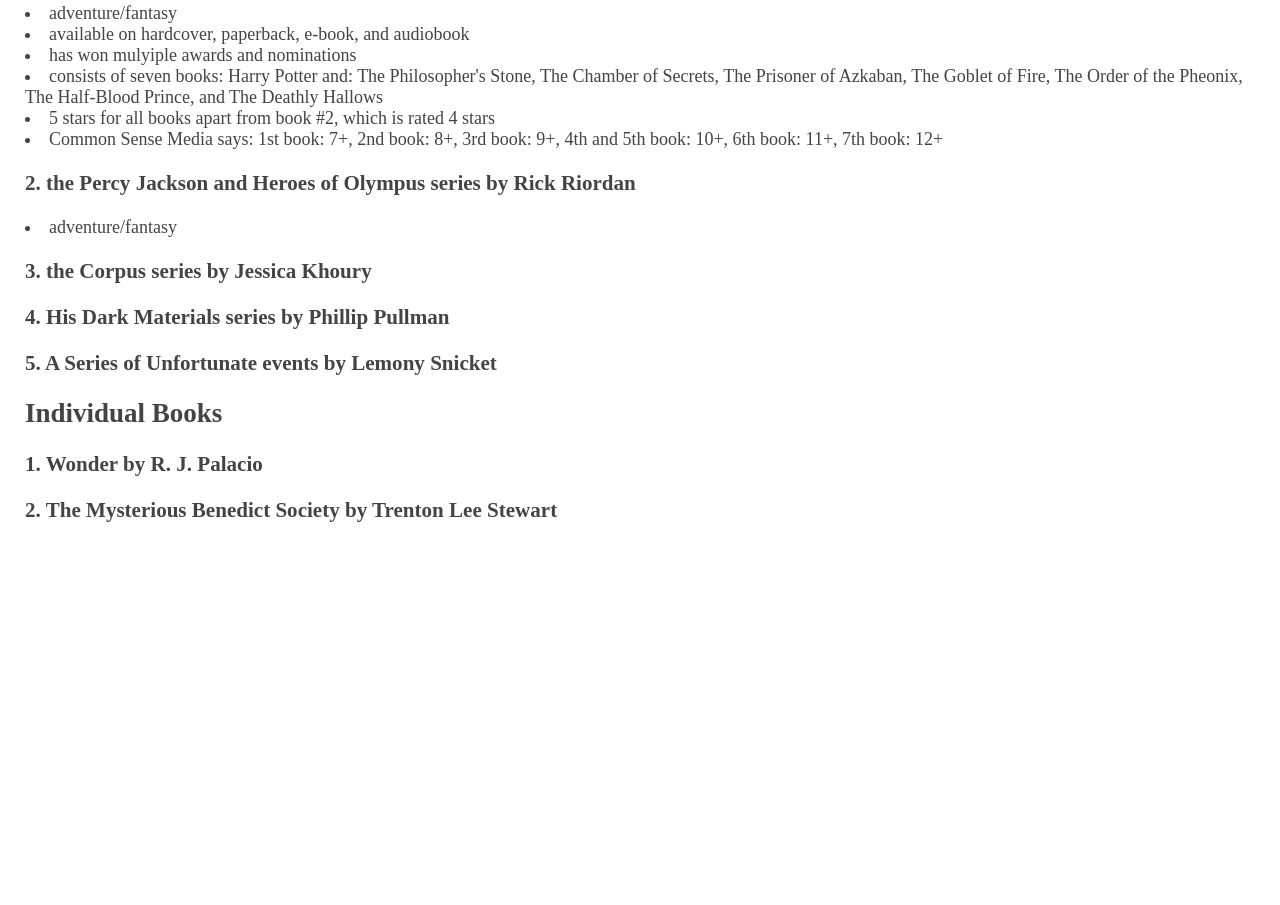
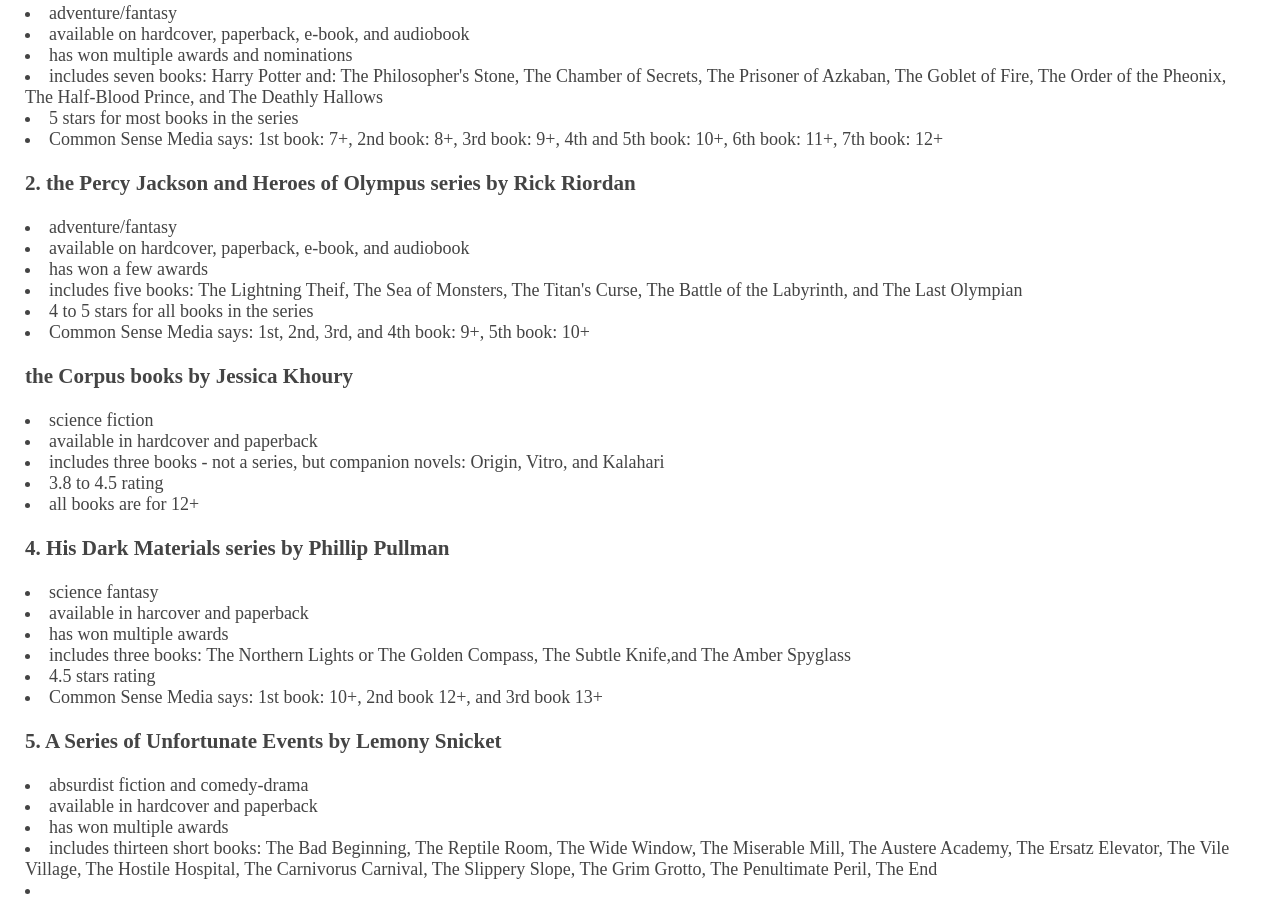
Before and after one commit to ag-tcsb/ag-tcsb.github.io, a plain HTML site: page index.html in a window 1280 px wide. Shown: the part 236-1141 px from the top of the page. Before the commit the page ends 800 px from the top, so only its background shows below. Drawn offline with Linux system fonts and the light colour scheme.

Commit message:
update index.html

```diff
--- a/index.html
+++ b/index.html
@@ -16,19 +16,37 @@
   <h3> 1.  the Harry Potter series by J.K. Rowling </h3>
     <li>  adventure/fantasy </li>
     <li>  available on hardcover, paperback, e-book, and audiobook </li>
-  <li>  has won mulyiple awards and nominations </li>
-  <li>  consists of seven books: Harry Potter and: The Philosopher's Stone, The Chamber of Secrets, The Prisoner of Azkaban, The Goblet of Fire, The Order of the Pheonix, The Half-Blood Prince, and The Deathly Hallows</li>
-  <li> 5 stars for all books apart from book #2, which is rated 4 stars</li>
+  <li>  has won multiple awards and nominations </li>
+  <li>  includes seven books: Harry Potter and: The Philosopher's Stone, The Chamber of Secrets, The Prisoner of Azkaban, The Goblet of Fire, The Order of the Pheonix, The Half-Blood Prince, and The Deathly Hallows</li>
+  <li> 5 stars for most books in the series</li>
   <li> Common Sense Media says: 1st  book: 7+, 2nd book: 8+, 3rd book: 9+, 4th and 5th book: 10+, 6th book: 11+, 7th book: 12+  </li>
 
   <h3>  2.   the Percy Jackson and Heroes of Olympus series by Rick Riordan </h3>
 <li> adventure/fantasy</li>
-  <h3>   3. the Corpus series by Jessica Khoury </h3>
-
+  <li> available on hardcover, paperback, e-book, and audiobook </li>
+  <li> has won a few awards </li>
+  <li> includes five books: The Lightning Theif, The Sea of Monsters, The Titan's Curse, The Battle of the Labyrinth, and The Last Olympian </li>
+  <li> 4 to 5 stars for all books in the series</li>
+  <li> Common Sense Media says: 1st, 2nd, 3rd, and 4th book: 9+, 5th book: 10+</li>
+  <h3>     the Corpus books by Jessica Khoury </h3>
+    <li> science fiction </li>
+  <li> available in hardcover and paperback </li>
+  <li> includes three books - not a series, but companion novels: Origin, Vitro, and Kalahari </li>
+  <li> 3.8 to 4.5 rating</li>
+  <li> all books are for 12+  </li>
   <h3> 4. His Dark Materials series by Phillip Pullman </h3>
-
-  <h3>  5. A Series of Unfortunate events by Lemony Snicket </h3>
-
+<li> science fantasy</li>
+  <li> available in harcover and paperback</li>
+  <li> has won multiple awards</li>
+  <li> includes three books: The Northern Lights or The Golden Compass, The Subtle Knife,and The Amber Spyglass</li>
+  <li> 4.5 stars rating   </li>
+  <li> Common Sense Media says: 1st book: 10+, 2nd book 12+, and 3rd book 13+</li>
+  <h3>  5. A Series of Unfortunate Events by Lemony Snicket </h3>
+<li>absurdist fiction and comedy-drama</li>
+  <li> available in hardcover and paperback</li>
+  <li> has won multiple awards</li>
+  <li> includes thirteen short books: The Bad Beginning, The Reptile Room, The Wide Window, The Miserable Mill, The Austere Academy, The Ersatz Elevator, The Vile Village, The Hostile Hospital, The Carnivorus Carnival, The Slippery Slope, The Grim Grotto, The Penultimate Peril, The End </li>
+  <li> </li>
     <h2>   Individual Books</h2>
 
   <h3>  1. Wonder by R. J. Palacio </h3>
```
